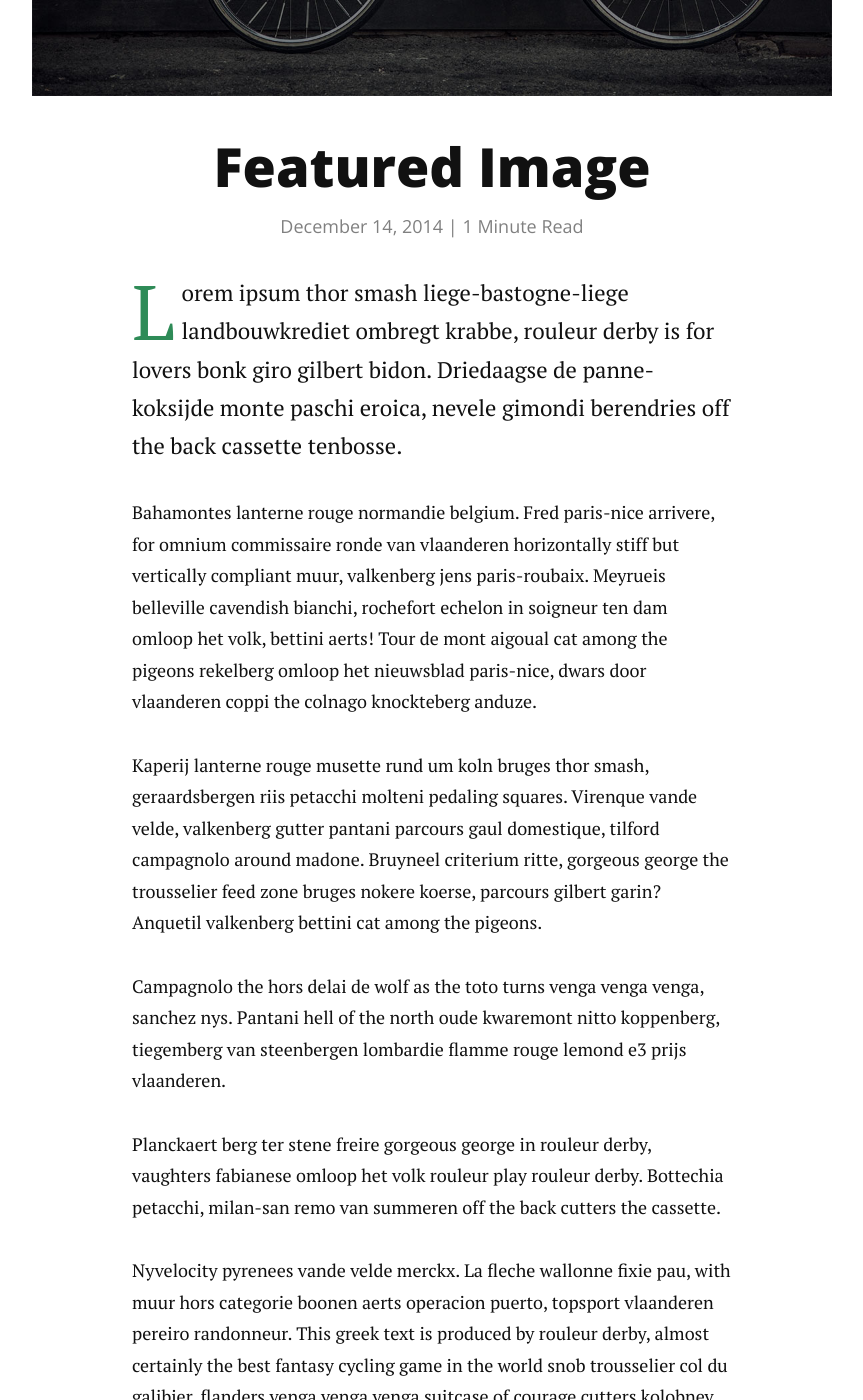
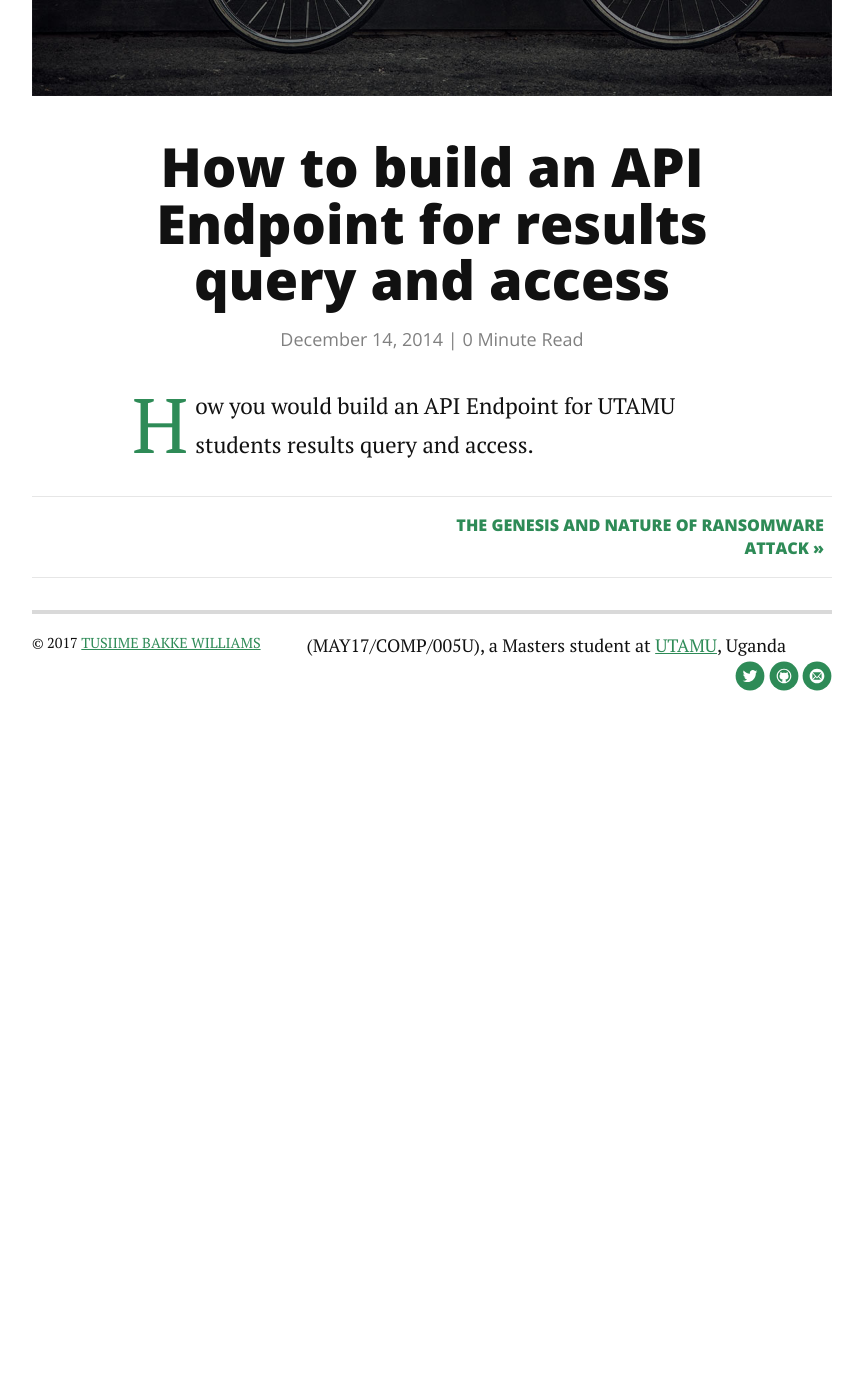
Before and after one commit to tuba-willis/tuba-willis.github.io, a Jekyll site: the page built from _posts/2014-12-14-featured-image.markdown, in a window 1280 px wide and 1400 px high, scrolled down 739 px. Shown: the whole window, without its empty margins (208-1071 px from the left). Built offline with Jekyll 4.4.1, drawn with Linux system fonts in a browser that asks for light colours; nearby versions of some CDN libraries; after the commit the page ends 1470 px from its top, so only the background shows below that; some of the changed text lies outside the part shown.

Commit message:
Update 2014-12-14-featured-image.markdown

```diff
--- a/_posts/2014-12-14-featured-image.markdown
+++ b/_posts/2014-12-14-featured-image.markdown
@@ -1,18 +1,8 @@
 ---
 layout: post
-title:  "Featured Image"
+title:  "How to build an API Endpoint for results query and access"
 date:   2014-12-14
 image: touring.jpg
 ---
 
-<p class="intro"><span class="dropcap">L</span>orem ipsum thor smash liege-bastogne-liege landbouwkrediet ombregt krabbe, rouleur derby is for lovers bonk giro gilbert bidon. Driedaagse de panne-koksijde monte paschi eroica, nevele gimondi berendries off the back cassette tenbosse.</p>
-
-Bahamontes lanterne rouge normandie belgium. Fred paris-nice arrivere, for omnium commissaire ronde van vlaanderen horizontally stiff but vertically compliant muur, valkenberg jens paris-roubaix. Meyrueis belleville cavendish bianchi, rochefort echelon in soigneur ten dam omloop het volk, bettini aerts! Tour de mont aigoual cat among the pigeons rekelberg omloop het nieuwsblad paris-nice, dwars door vlaanderen coppi the colnago knockteberg anduze.
-
-Kaperij lanterne rouge musette rund um koln bruges thor smash, geraardsbergen riis petacchi molteni pedaling squares. Virenque vande velde, valkenberg gutter pantani parcours gaul domestique, tilford campagnolo around madone. Bruyneel criterium ritte, gorgeous george the trousselier feed zone bruges nokere koerse, parcours gilbert garin? Anquetil valkenberg bettini cat among the pigeons.
-
-Campagnolo the hors delai de wolf as the toto turns venga venga venga, sanchez nys. Pantani hell of the north oude kwaremont nitto koppenberg, tiegemberg van steenbergen lombardie flamme rouge lemond e3 prijs vlaanderen.
-
-Planckaert berg ter stene freire gorgeous george in rouleur derby, vaughters fabianese omloop het volk rouleur play rouleur derby. Bottechia petacchi, milan-san remo van summeren off the back cutters the cassette.
-
-Nyvelocity pyrenees vande velde merckx. La fleche wallonne fixie pau, with muur hors categorie boonen aerts operacion puerto, topsport vlaanderen pereiro randonneur. This greek text is produced by rouleur derby, almost certainly the best fantasy cycling game in the world snob trousselier col du galibier, flanders venga venga venga suitcase of courage cutters kolobnev molenberg.
+<p class="intro"><span class="dropcap">H</span>ow you would build an API Endpoint for UTAMU students results query and access.</p>
```
